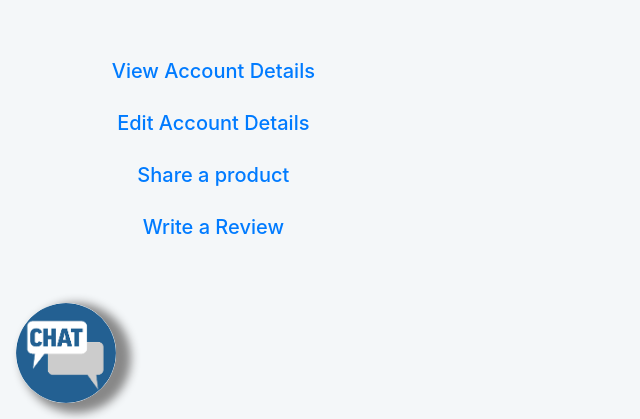
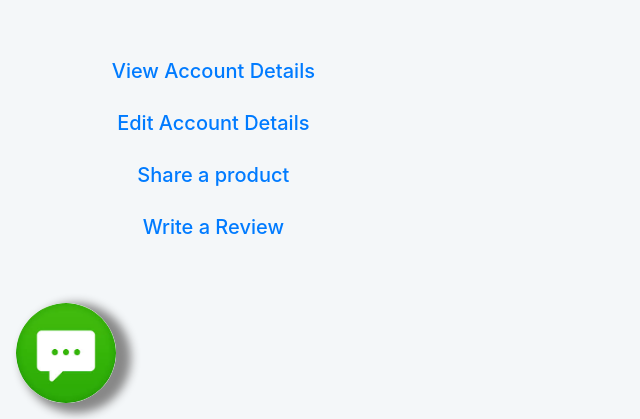
Before and after one commit to panthitesh6410/MongersClub, a PHP site: page /dashboard.php in a window 1280 px wide. Shown: the part 381-800 px from the top of the page, without its empty margins (0-640 px from the left). Run offline with PHP 8.4, Linux system fonts and the light colour scheme; a user stored in the database is signed in; data comes from the database, SQL or seed files in the repository; data that the repository does not hold is empty.

Commit message:
messaging functionality added

```diff
--- a/dashboard.php
+++ b/dashboard.php
@@ -135,7 +135,7 @@
         </div>
     </div>
 
-    <a href="chat_page.php"><img src="images/chat.png" style="box-shadow:10px 5px 10px 5px #888888;border-radius:200px;" class="fixed-bottom mb-3 ml-3" alt="chat-icon" width=100></a>
+    <a href="chat_page.php"><img src="images/msg_icon.jpg" style="box-shadow:10px 5px 10px 5px #888888;border-radius:200px;" class="fixed-bottom mb-3 ml-3" alt="chat-icon" width=100></a>
 
     <script src="js/dark-mode.js"></script>
     <script src="js/jquery.js"></script>
```
Also changed, not shown: images/msg_icon.jpg (added).
